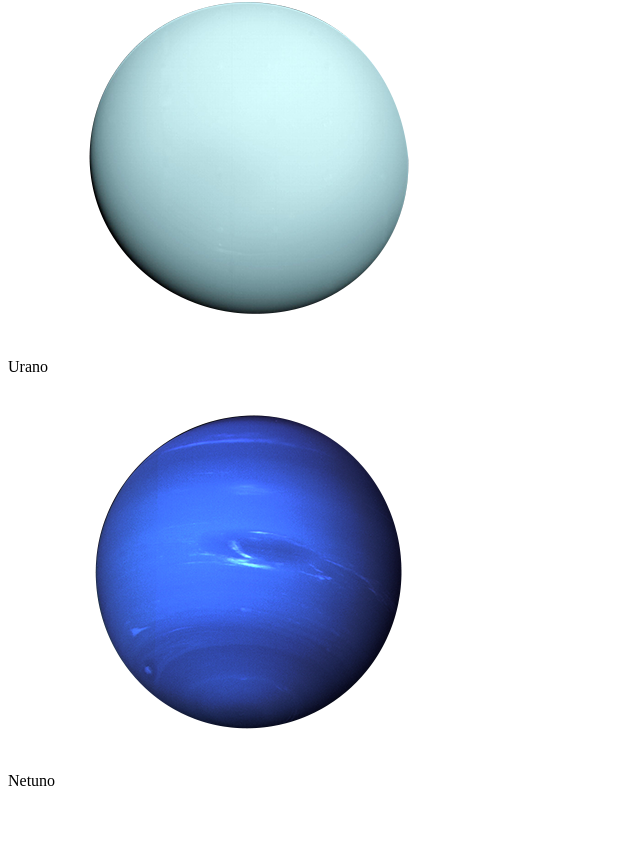
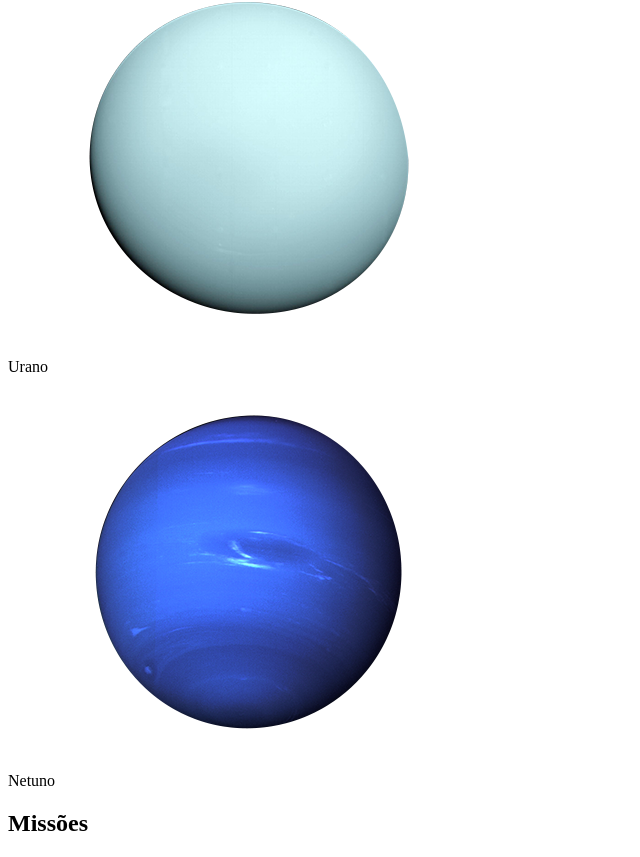
Before and after one commit to PedrHenrick/Solar-System, a React (Create React App) app: page / in a window 1280 px wide. Shown: the part 2633-3490 px from the top of the page, without its empty margins (0-640 px from the left). Before the commit the page ends 3439 px from the top, so only its background shows below. Built offline with nearby package versions, Linux system fonts and the light colour scheme.

Commit message:
Requisito 8 :green_circle:

```diff
--- a/src/components/Missions.js
+++ b/src/components/Missions.js
@@ -1,9 +1,12 @@
 import React from 'react';
+import Title from './Title';
 
 class Missions extends React.Component {
   render() {
     return (
-      <div data-testid="missions" />
+      <div data-testid="missions">
+        <Title headline="Missões" />
+      </div>
     );
   }
 }
```
